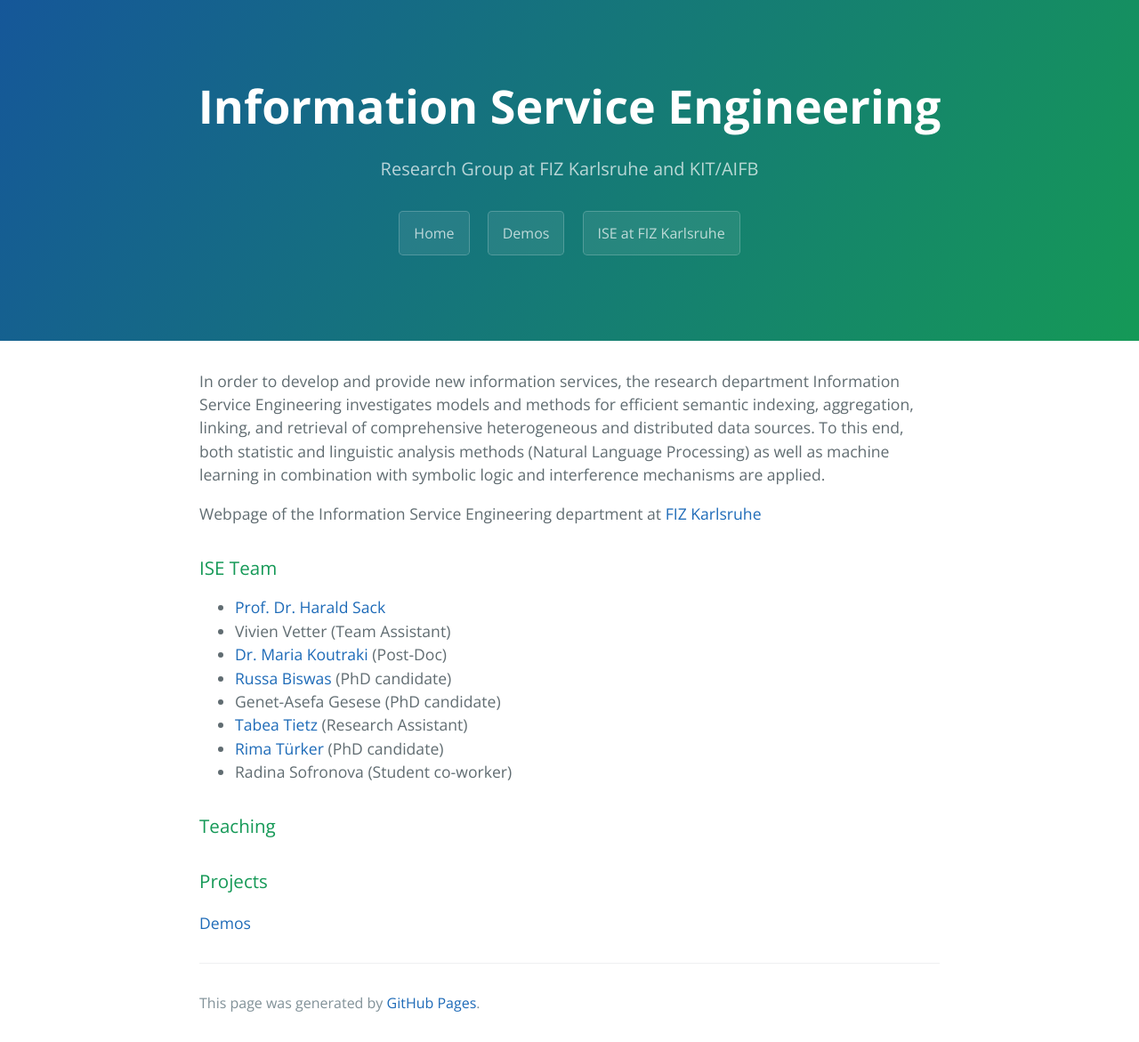
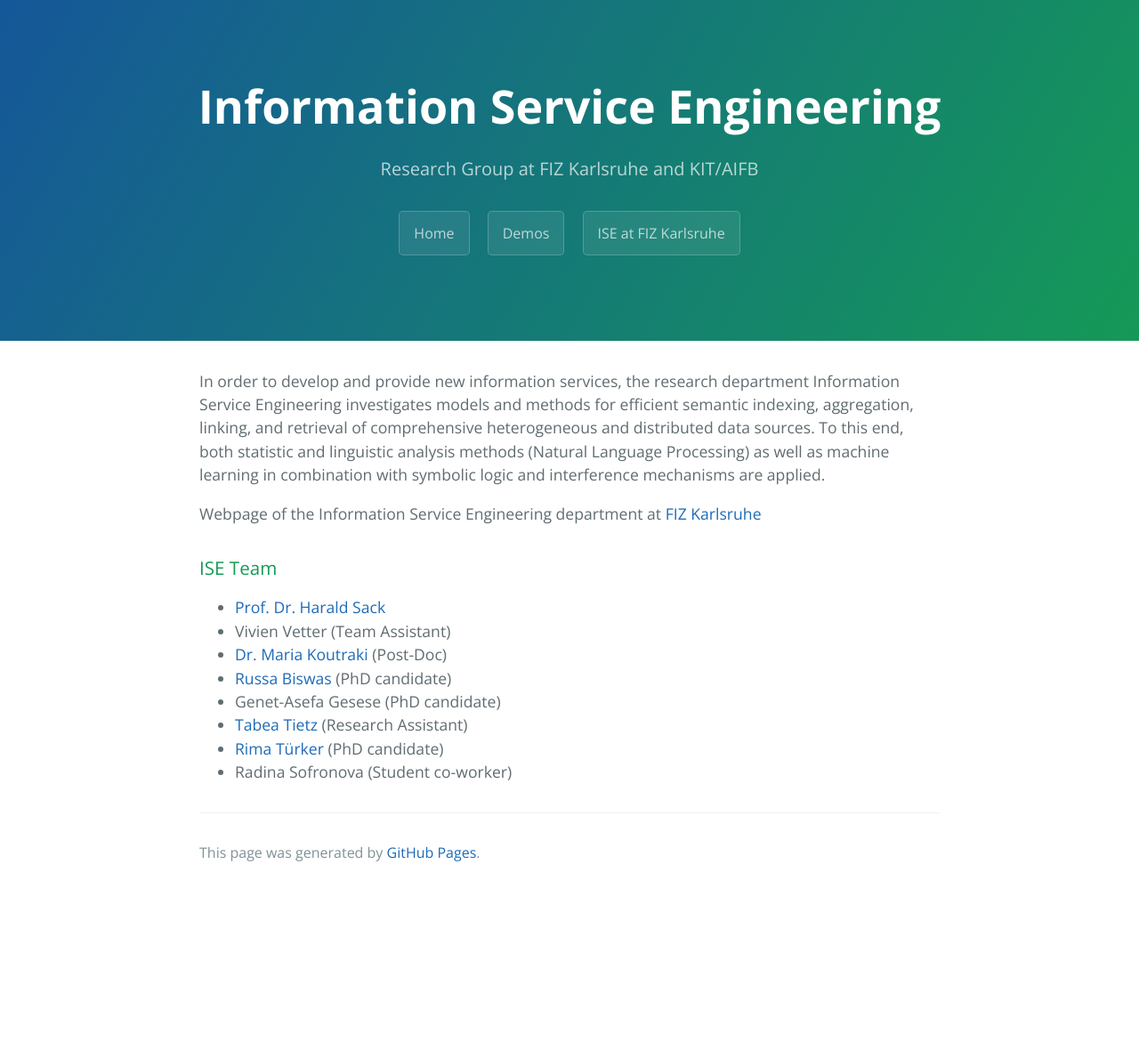
Before and after one commit to ISE-FIZKarlsruhe/ISE-FIZKarlsruhe.github.io, a Jekyll site: the page built from index.md, in a window 1280 px wide. Shown: the whole page at 89% size. Built offline with Jekyll 4.4.1, drawn with Linux system fonts in a browser that asks for light colours; our own code applies the rules of GitHub Pages for plain Markdown files; after the commit the page ends 1002 px from its top, so only the background shows below that.

Commit message:
Update index.md

```diff
--- a/index.md
+++ b/index.md
@@ -12,8 +12,3 @@ Webpage of the Information Service Engineering department at [FIZ Karlsruhe](htt
 - [Tabea Tietz](https://www.fiz-karlsruhe.de/index.php/en/forschung/lebenslauf-und-publikationen-tabea-tietz) (Research Assistant)
 - [Rima Türker](https://www.fiz-karlsruhe.de/index.php/en/forschung/lebenslauf-und-publikationen-rima-tuerker) (PhD candidate)
 - Radina Sofronova (Student co-worker)
-
-### Teaching
-
-### Projects
-[Demos](https://ISE-FIZKarlsruhe.github.io/demos)
```
